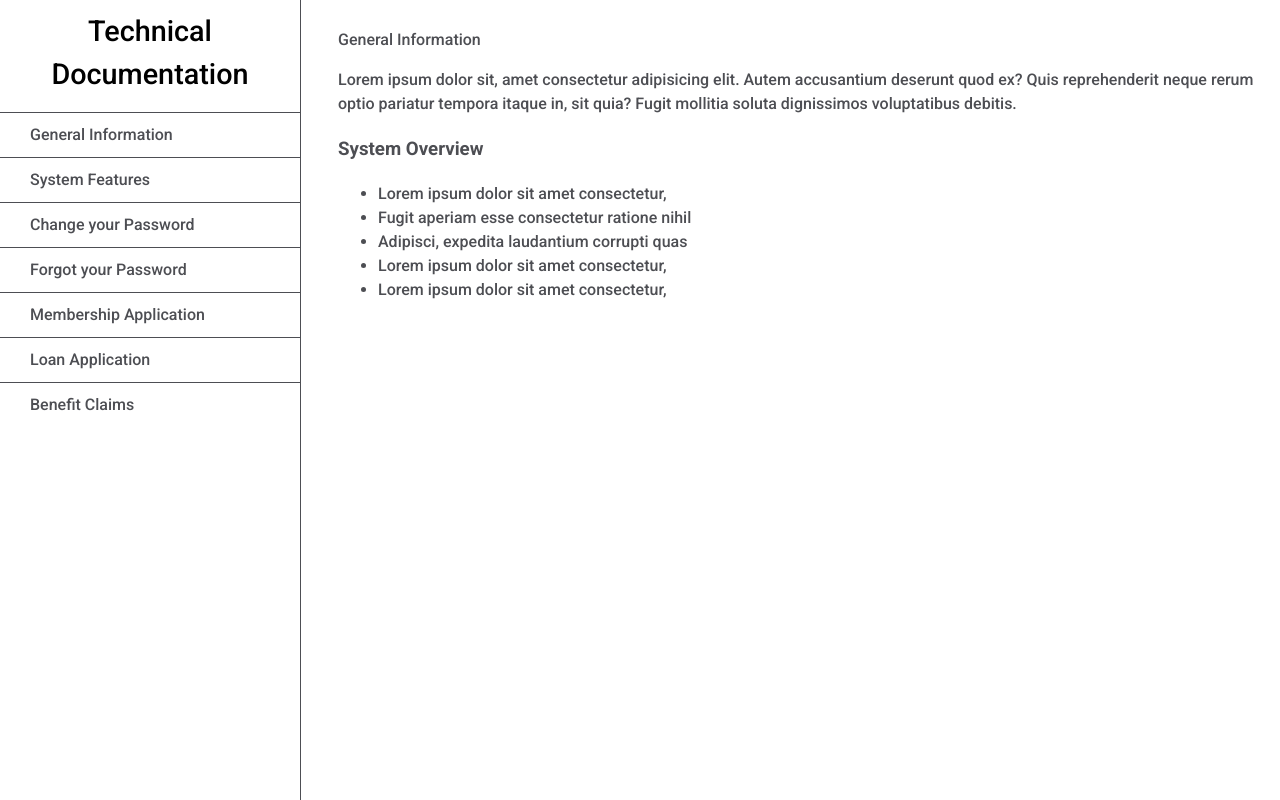
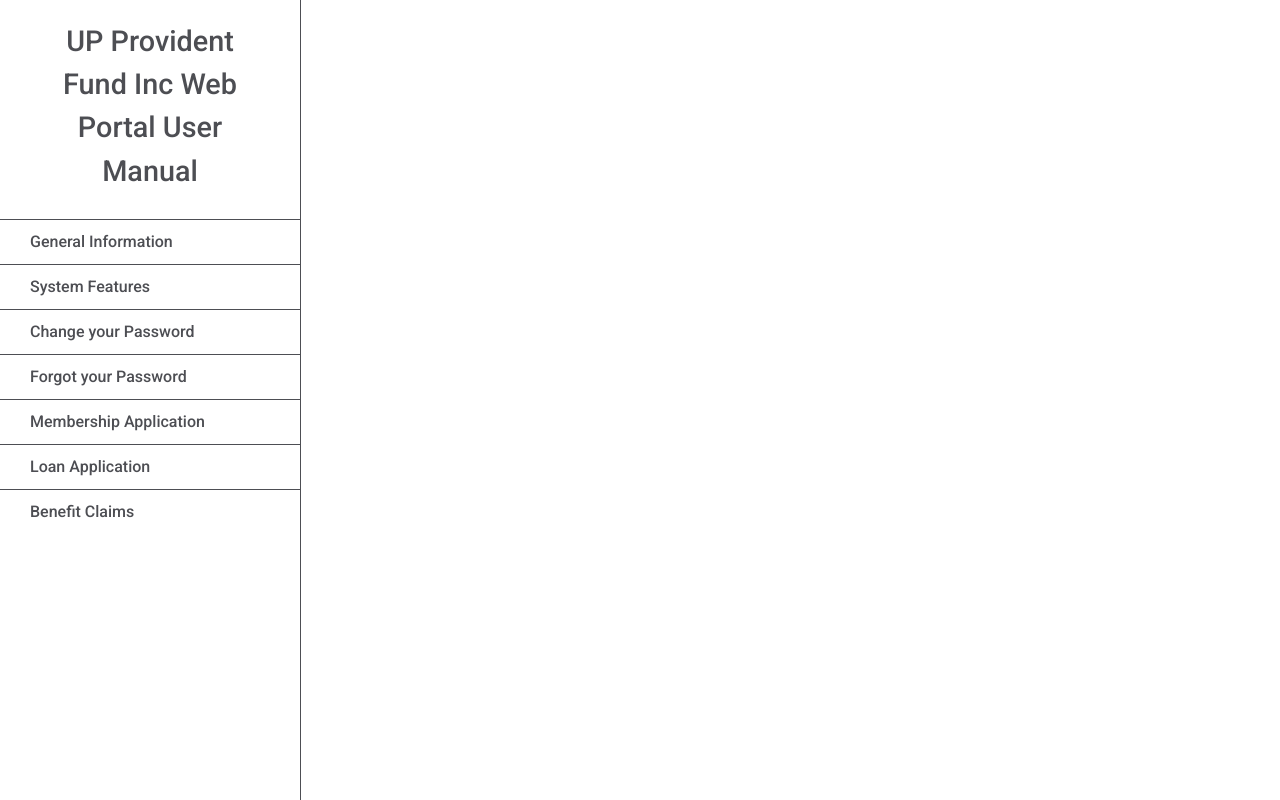
Before and after one commit to gbtan1991/Technical-Documentation, a plain HTML site: page index.html in a window 1280 px wide. Drawn offline with Linux system fonts and the light colour scheme.

Commit message:
index.html
add content

```diff
--- a/index.html
+++ b/index.html
@@ -6,18 +6,20 @@
   <meta name="viewport" content="width=device-width, initial-scale=1.0">
   <link rel="stylesheet" href="./styles.css" type="text/css">
   <link href="https://fonts.googleapis.com/css2?family=Roboto:wght@500;700&display=swap" rel="stylesheet">
-  <title>Technical Documentation Page</title>
+  <title>UP Provident Fund Inc Web Portal User Manual</title>
 </head>
 <body>
 <div class="wrapper">
 <nav id="navbar" class="navbar">
   <header id="header">
-    Technical Documentation
+    <a href="#top">
+    UP Provident Fund Inc Web Portal User Manual
+    </a>
   </header>
 
   <ul id="navlinks" class="navlinks">
-    <li><a href="">General Information</a></li>
-    <li><a href="">System Features</a></li>
+    <li><a href="#gen-Inf">General Information</a></li>
+    <li><a href="#sys-Feat">System Features</a></li>
     <li><a href="">Change your Password</a></li>
     <li><a href="">Forgot your Password</a></li>
     <li><a href="">Membership Application</a></li>
@@ -26,28 +28,76 @@
 
   </ul>
 </nav>
+<!--
+<main id="main-doc" class="main-doc">
+    <section id="homepage" class="homepage">
 
-<main id="main-doc" class="main-doc">
-    <section>
-      <header>
-       General Information
-      </header>
-        <p>Lorem ipsum dolor sit, amet consectetur adipisicing elit. Autem accusantium deserunt quod ex? Quis reprehenderit neque rerum optio pariatur tempora itaque in, sit quia? Fugit mollitia soluta dignissimos voluptatibus debitis.</p>
-        <h3>System Overview</h3>
-        <ul>
-          <li>Lorem ipsum dolor sit amet consectetur,</li>
-          <li>Fugit aperiam esse consectetur ratione nihil</li>
-          <li>Adipisci, expedita laudantium corrupti quas</li>
-          <li>Lorem ipsum dolor sit amet consectetur,</li>
-          <li>Lorem ipsum dolor sit amet consectetur,</li>
-        </ul>
+    <div class="wrapper">
+    <img class="homeLogo" src="./resources/UPPFI_Logo_Vertical_FC.png">
+    </div>
+
+
 
     </section>
 
 
 
 
-</main>
+
+    <section id="gen-Inf">
+      <header>
+       <h2>General Information</h2>
+      </header>
+
+
+        <h3>System Overview</h3>
+
+        <p>Lorem, ipsum dolor sit amet consectetur adipisicing elit. Nam ipsam deleniti veritatis maiores. Optio adipisci officiis velit. Nesciunt, neque. Quisquam quibusdam, explicabo optio sequi rem nulla eius quas incidunt reprehenderit!</p>
+
+        <p>Lorem, ipsum dolor sit amet consectetur adipisicing elit. Nam ipsam deleniti veritatis maiores. Optio adipisci officiis velit. Nesciunt, neque. Quisquam quibusdam, explicabo optio sequi rem nulla eius quas incidunt reprehenderit! ipsum dolor sit amet consectetur adipisicing elit. Nam ipsam deleniti veritatis maiores. Optio adipisci officiis velit. Nesciunt, neque. Quisquam quibusdam, explicabo optio sequi rem nulla eius quas incidunt reprehenderit! </p>
+
+
+        <h3>Authorized Use Permission</h3>
+
+        <p>Lorem ipsum dolor sit amet consectetur adipisicing elit. Optio sit enim quisquam eveniet a vitae, laborum, odit repudiandae maxime id, sequi necessitatibus aut suscipit mollitia facere officiis dolore sint at. Lorem ipsum dolor sit amet consectetur adipisicing elit. Expedita nisi sint assumenda amet harum architecto, aliquam alias, dolores deserunt asperiores, temporibus accusamus molestiae error eligendi est? At tempora illum totam.</p>
+
+
+        <h3>Point of Contact</h3>
+
+        <p>For additional information, please contact our <a href="">IT Team</a></p>
+
+    </section>
+
+
+    <section id="sys-Feat">
+      <header>
+       <h2>System Features</h2>
+      </header>
+
+
+        <h3>System Overview</h3>
+
+        <p>Lorem, ipsum dolor sit amet consectetur adipisicing elit. Nam ipsam deleniti veritatis maiores. Optio adipisci officiis velit. Nesciunt, neque. Quisquam quibusdam, explicabo optio sequi rem nulla eius quas incidunt reprehenderit!</p>
+
+        <p>Lorem, ipsum dolor sit amet consectetur adipisicing elit. Nam ipsam deleniti veritatis maiores. Optio adipisci officiis velit. Nesciunt, neque. Quisquam quibusdam, explicabo optio sequi rem nulla eius quas incidunt reprehenderit! ipsum dolor sit amet consectetur adipisicing elit. Nam ipsam deleniti veritatis maiores. Optio adipisci officiis velit. Nesciunt, neque. Quisquam quibusdam, explicabo optio sequi rem nulla eius quas incidunt reprehenderit! </p>
+
+
+        <h3>Authorized Use Permission</h3>
+
+        <p>Lorem ipsum dolor sit amet consectetur adipisicing elit. Optio sit enim quisquam eveniet a vitae, laborum, odit repudiandae maxime id, sequi necessitatibus aut suscipit mollitia facere officiis dolore sint at. Lorem ipsum dolor sit amet consectetur adipisicing elit. Expedita nisi sint assumenda amet harum architecto, aliquam alias, dolores deserunt asperiores, temporibus accusamus molestiae error eligendi est? At tempora illum totam.</p>
+
+
+        <h3>Point of Contact</h3>
+
+        <p>For additional information, please contact our <a href="">IT Team</a></p>
+
+    </section>
+
+
+
+
+
+</main> -->
 
 </div>
 
--- a/styles.css
+++ b/styles.css
@@ -5,6 +5,9 @@
 
 }
 
+html{
+    scroll-behavior: smooth;
+}
 
 body{
     min-width: 290px;
@@ -73,7 +76,32 @@ ul {
 
 #main-doc{
     position: absolute;
-    margin-left: 310px;
-    padding: 20px;
-    margin-bottom: 110px;
+    margin-left: 295px;
+    margin-top: 0;
+
 }
+
+
+section{
+
+    height: 100vh;
+
+
+}
+
+
+
+
+/* ---- HOME ---- */
+
+.homepage{
+    background-color: var(--grey);
+    padding: 0;
+    margin: 0;
+}
+
+
+.homeLogo{
+    max-width: 400px;
+    margin-left: 30%
+}
```
Also changed, not shown: resources/UPPFI_Logo_Vertical_FC.png (added).
